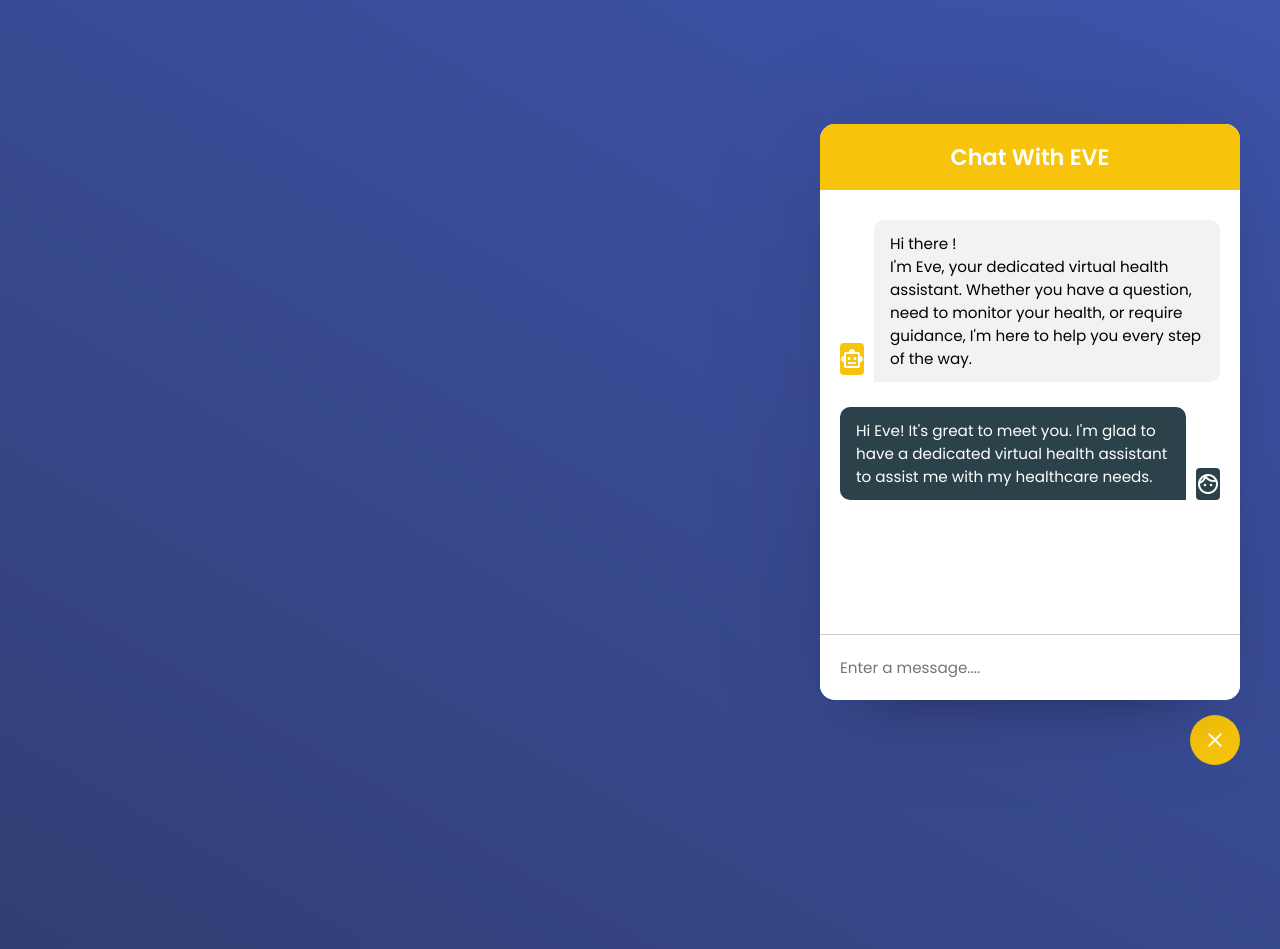
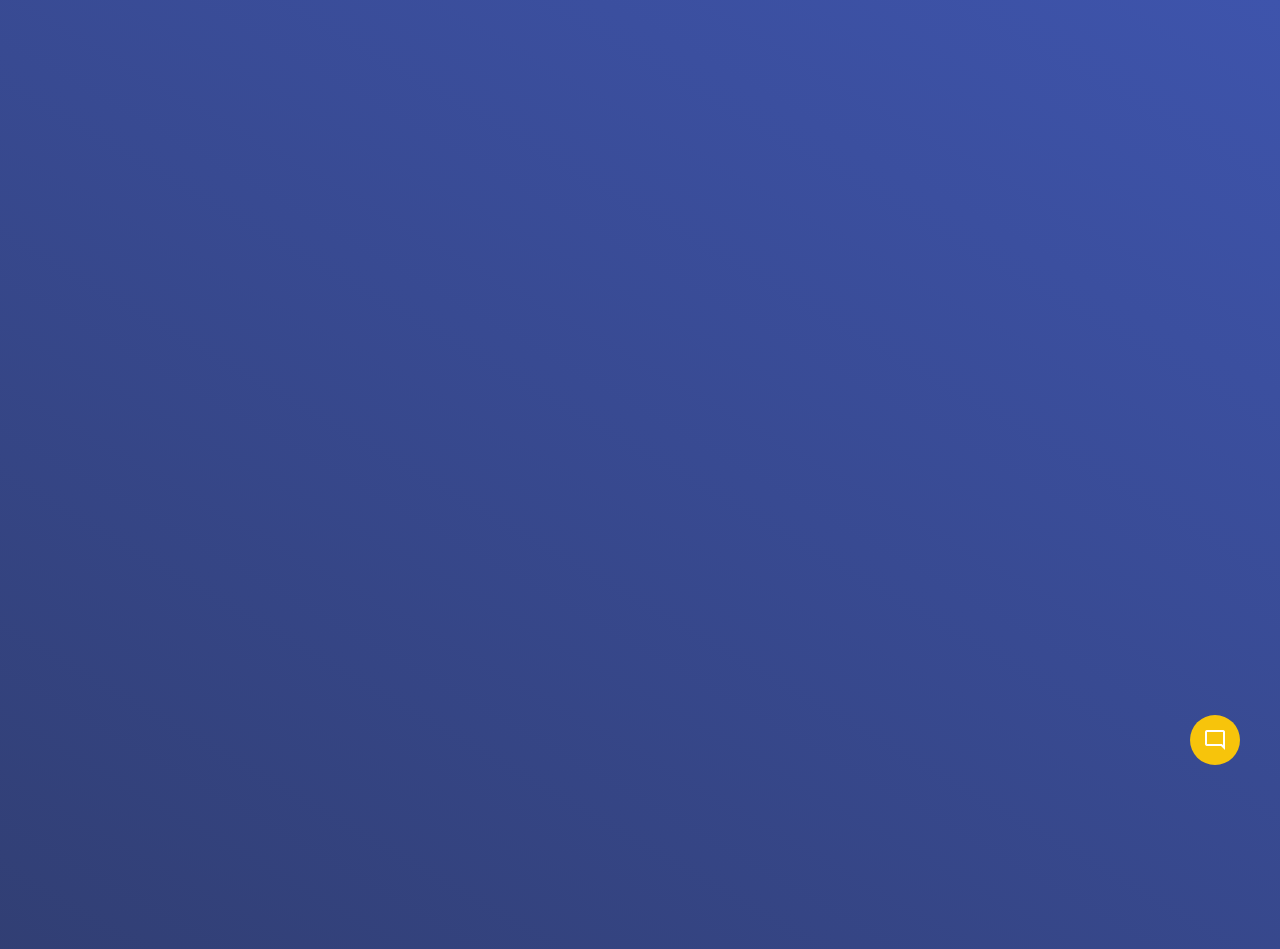
Before and after one commit to srinath0307/CareSupportAI, a Django app: page /chat in a window 1280 px wide. Shown: the top 949 px of the page. Run offline with Django 4.2, Linux system fonts and the light colour scheme; some libraries are stand-ins or nearby versions.

Commit message:
Completed the full ui design of the chatbot

```diff
--- a/Medilab/static/Medilab/css/chat.css
+++ b/Medilab/static/Medilab/css/chat.css
@@ -35,6 +35,11 @@
     border-radius: 50%;
     color:#fff;
     background: #F7C40B;
+    transition: all 0.2s ease;
+}
+
+.show-chatbot .chatbot-toggler{
+    transform: rotate(90deg);
 }
 
 .chatbot-toggler span{
@@ -60,7 +65,9 @@
     overflow: hidden;
     background:#fff;
     border-radius: 15px;
+    transform-origin:bottom right ;
     box-shadow: 0 0 128px 0 rgba(0,0,0,0.1),0 32px 64px -48px rgba(0,0,0,0.5);
+    transition: all 0.1s ease;
 }
 
 .show-chatbot .chatbot{
@@ -125,7 +132,6 @@
 
 }
 
-
 .chatbox .chat p{
     color:#fff;
     font-size: 0.95rem;
@@ -156,6 +162,7 @@
     width:100%;
     border:none;
     outline:none;
+    max-height:180px;
     font-size: 0.95rem;
     resize: none;
     padding:16px 15px 16px 0;
--- a/Medilab/templates/Medilab/chat_with_us.html
+++ b/Medilab/templates/Medilab/chat_with_us.html
@@ -14,7 +14,7 @@
 </head>
 <body>
 <div class="container">
-    <div class="show-chatbot">
+    <div>
         <button class="chatbot-toggler">
             <span class="material-symbols-outlined">mode_comment</span>
             <span class="material-symbols-outlined">close</span>
@@ -22,7 +22,7 @@
         <div class="chatbot">
             <header>
                 <h2>Chat With EVE </h2>
-                <span class="material-symbols-outlined">close</span>
+                <span class="close-btn material-symbols-outlined">close</span>
             </header>
             <ul class="chatbox">
                 <li class="chat incoming">
@@ -51,28 +51,52 @@
     const chatInput = document.querySelector(".chat-input textarea");
     const sendChatBtn = document.querySelector(".chat-input span");
     const chatBox = document.querySelector(".chatbox");
+    const chatbotToggler = document.querySelector(".chatbot-toggler");
+    const chatbotCloseBtn = document.querySelector(".close-btn");
+
     let userMessage;
-    const createChatLi=(message,className)=>{
+    const inputInitHeight = chatInput.scrollHeight;
+    const createChatLi = (message, className) => {
         // create a chat <li> element with passed message and className
         const chatLi = document.createElement("li");
         chatLi.classList.add("chat", className);
-        let chatContent=className==="outgoing"?`<p>${message}</p>`:`<span class="material-symbols-outlined">smart_toy</span><p>${message}</p>`;
-        chatLi.innerHTML=chatContent;
+        let chatContent = className === "outgoing" ? `<p></p>` : `<span class="material-symbols-outlined">smart_toy</span><p></p>`;
+        chatLi.innerHTML = chatContent;
+        chatLi.querySelector("p").textContent = message;
         return chatLi;
     }
 
     const handleChat = () => {
         userMessage = chatInput.value.trim();
-        if(!userMessage){
-            return;
+        if (!userMessage) return;
+        chatInput.value = "";
+        chatInput.style.height = `${inputInitHeight}px`;
+
+
+        //Append the chat message
+        chatBox.appendChild(createChatLi(userMessage, "outgoing"));
+        chatBox.scrollTo(0, chatBox.scrollHeight);
+        setTimeout(() => {
+            chatBox.appendChild(createChatLi("Typing...", "incoming"));
+            chatBox.scrollTo(0, chatBox.scrollHeight);
+        }, 500);
+    }
+
+    chatInput.addEventListener("input", () => {
+        chatInput.style.height = `${inputInitHeight}px`;
+        chatInput.style.height = `${chatInput.scrollHeight}px`;
+    });
+
+    chatInput.addEventListener("keydown", (e) => {
+        if (e.key === "Enter" && !e.shiftKey && window.innerWidth > 800) {
+            e.preventDefault();
+            handleChat();
         }
-        chatBox.appendChild(createChatLi(userMessage,"outgoing"));
-        setTimeout(() => {
-            chatBox.appendChild(createChatLi("Typing...","incoming"));
-        }, 500);
+    });
 
-    }
     sendChatBtn.addEventListener("click", handleChat);
+    chatbotCloseBtn.addEventListener("click", () => document.body.classList.remove("show-chatbot"));
+    chatbotToggler.addEventListener("click", () => document.body.classList.toggle("show-chatbot"));
 
     function send_message() {
         let message = document.getElementById("text_context").value;
```
